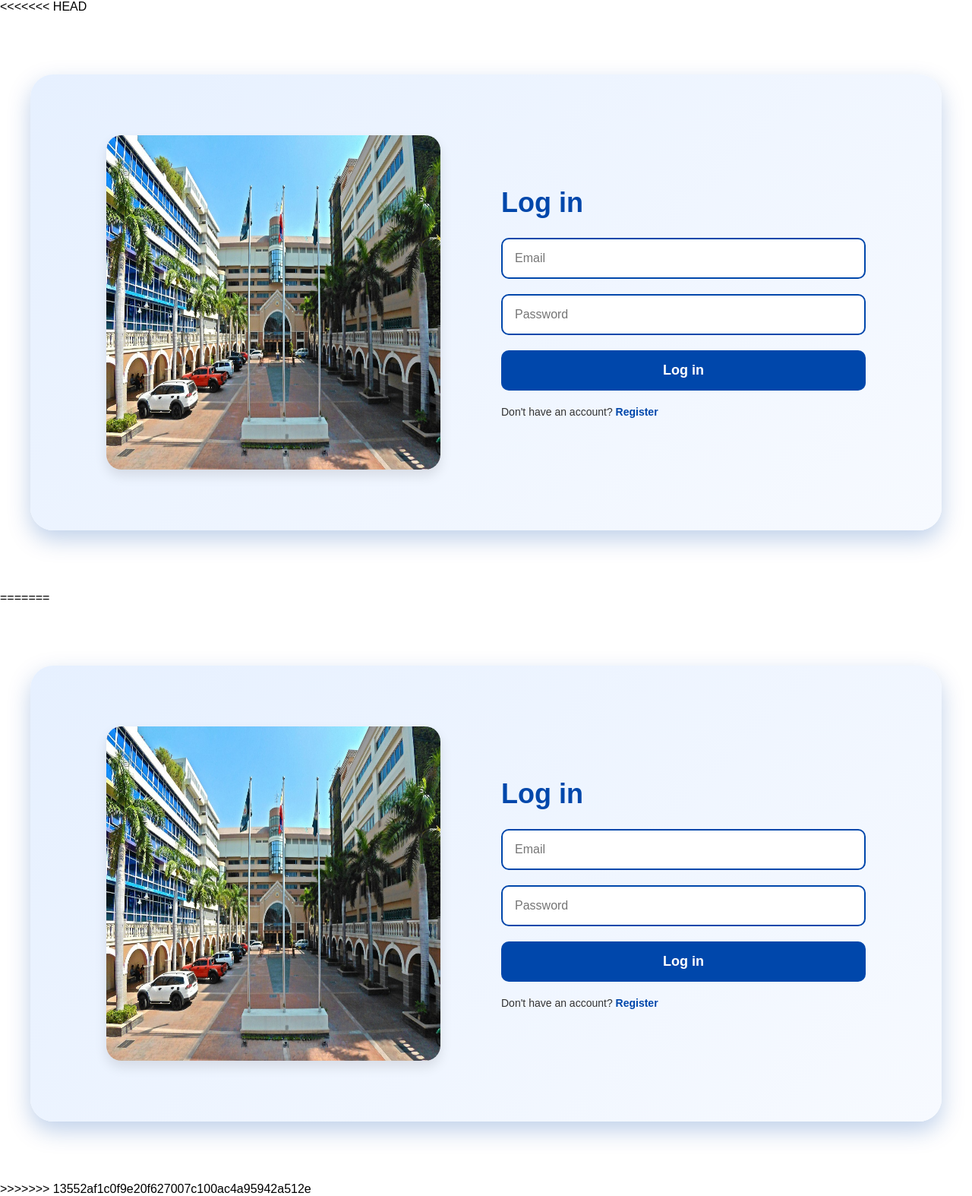
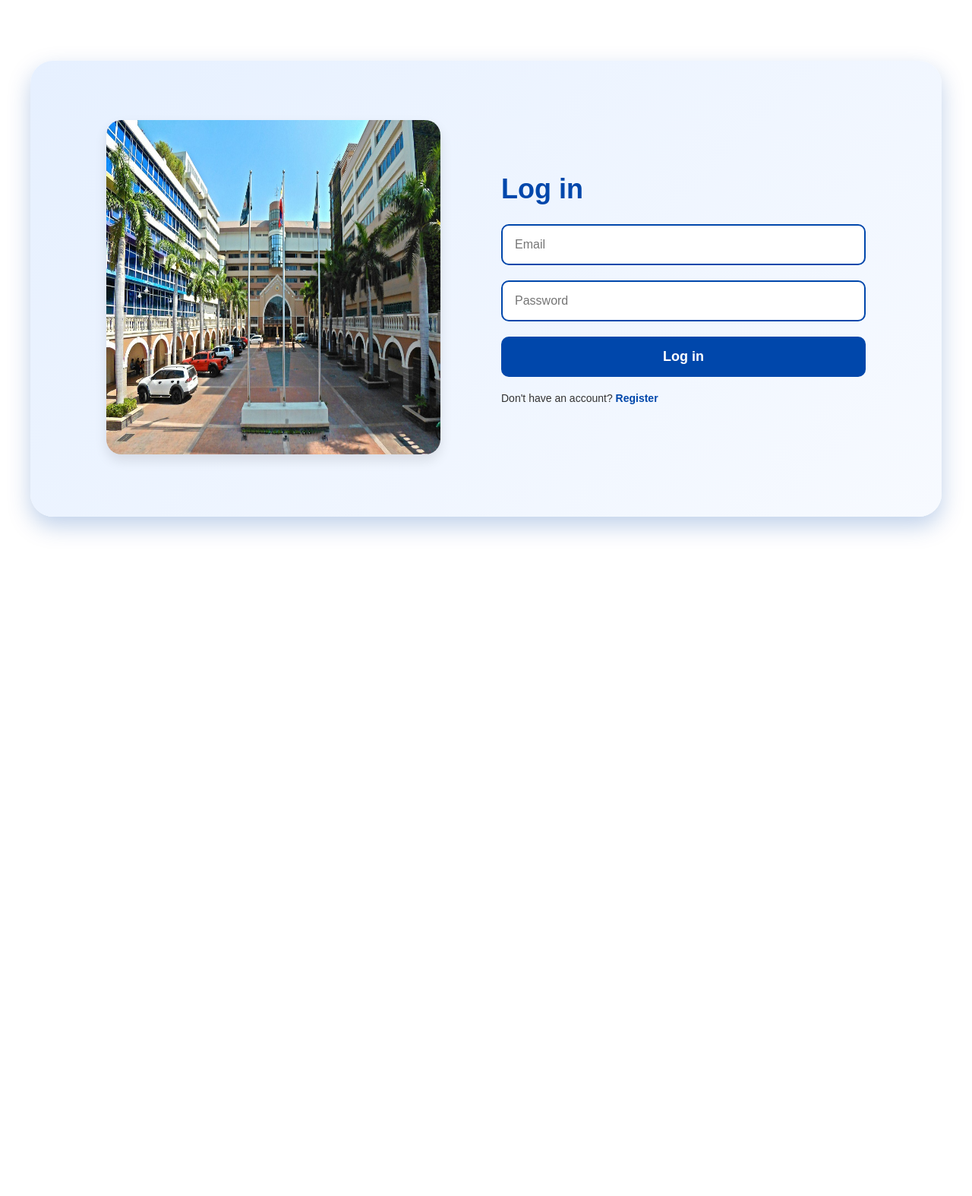
Before and after one commit to jojanajeangarabillo/Final-_Project_Alumni_Portal, a PHP site: page /home.php in a window 1280 px wide. Shown: the whole page at 76% size. After the commit the page ends 704 px from the top, so only its background shows below. Run offline with PHP 8.4, Linux system fonts and the light colour scheme.

Commit message:
Manually resolved and updated home.php

```diff
--- a/home.php
+++ b/home.php
@@ -1,4 +1,3 @@
-<<<<<<< HEAD
 <!DOCTYPE html>
 <html lang="en">
 <head>
@@ -29,33 +28,3 @@
 
 </body>
 </html>
-=======
-<!DOCTYPE html>
-<html lang="en">
-<head>
-  <meta charset="UTF-8" />
-  <meta name="viewport" content="width=device-width, initial-scale=1.0"/>
-  <title>Academic Login - PLPasig</title>
-  <link rel="stylesheet" href="style.css" />
-  <link rel="stylesheet" href="login.css" />
-</head>
-<body>
-
-  <div class="login-container">
-    <div class="illustration">
-      <img src="plpasigg.jpg" alt="PLPasig Illustration">
-    </div>
-    <div class="login-form">
-      <h2>Log in</h2>
-      <form>
-        <input type="email" placeholder="Email" required />
-        <input type="password" placeholder="Password" required />
-        <button type="submit">Log in</button>
-      </form>
-      <p>Don't have an account? <a href="register.html">Register</a></p>
-    </div>
-  </div>
-
-</body>
-</html>
->>>>>>> 13552af1c0f9e20f627007c100ac4a95942a512e
```
